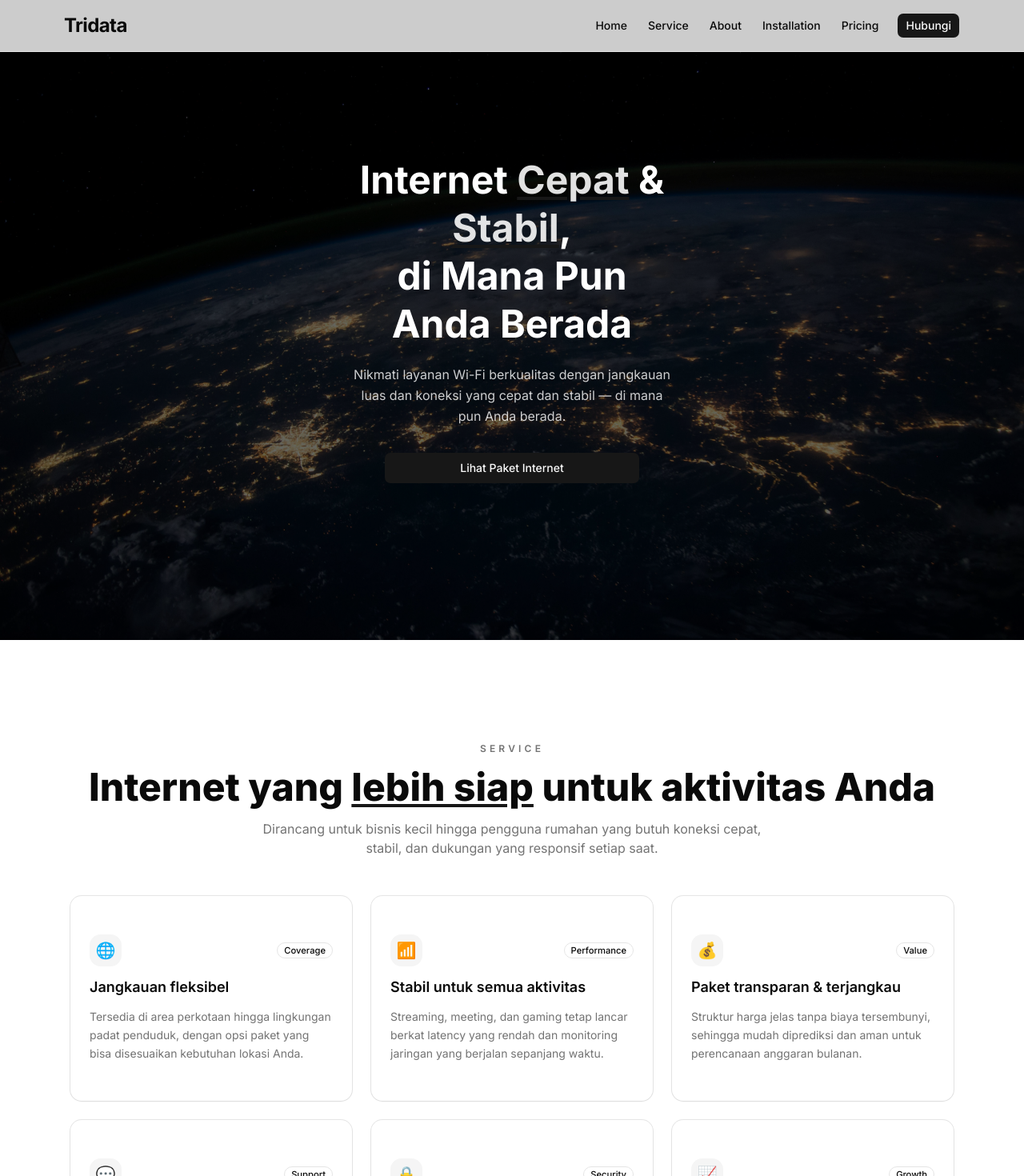
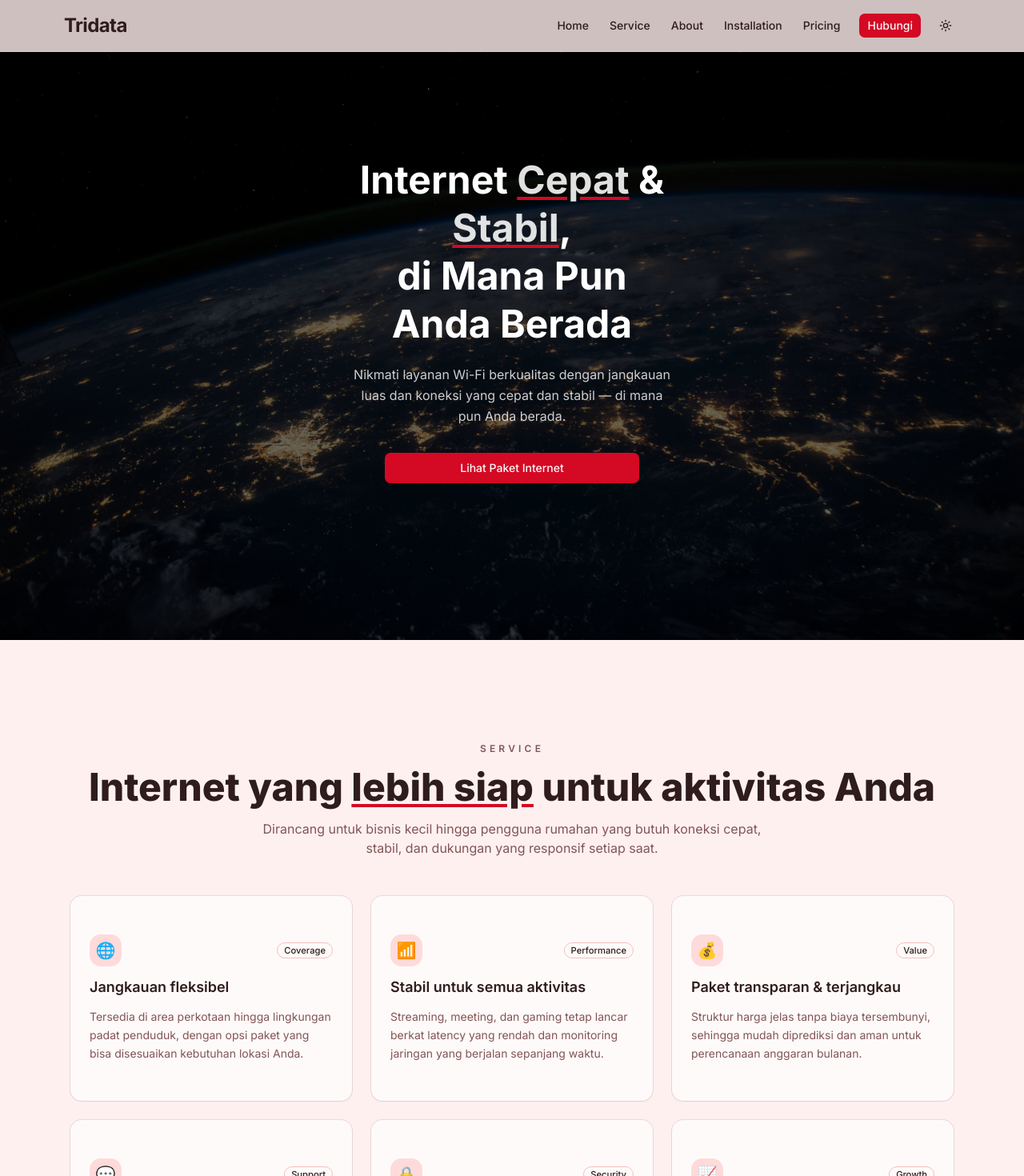
Before and after one commit to anisphia-palettia/tridata_profile_renew, a Next.js app: page / in a window 1280 px wide. Shown: the top 1470 px of the page at 80% size. Built offline with nearby package versions, Linux system fonts and the light colour scheme.

Commit message:
feat: Initialize project with core Next.js structure, theme provider, global styles, and foundational home page sections.

```diff
--- a/package.json
+++ b/package.json
@@ -11,8 +11,10 @@
   "dependencies": {
     "class-variance-authority": "^0.7.1",
     "clsx": "^2.1.1",
+    "framer-motion": "^12.38.0",
     "lucide-react": "^0.577.0",
     "next": "16.2.0",
+    "next-themes": "^0.4.6",
     "radix-ui": "^1.4.3",
     "react": "19.2.4",
     "react-dom": "19.2.4",
--- a/src/app/globals.css
+++ b/src/app/globals.css
@@ -48,72 +48,72 @@
 }
 
 :root {
-  --background: oklch(1 0 0);
-  --foreground: oklch(0.145 0 0);
-  --card: oklch(1 0 0);
-  --card-foreground: oklch(0.145 0 0);
-  --popover: oklch(1 0 0);
-  --popover-foreground: oklch(0.145 0 0);
-  --primary: oklch(0.205 0 0);
-  --primary-foreground: oklch(0.985 0 0);
-  --secondary: oklch(0.97 0 0);
-  --secondary-foreground: oklch(0.205 0 0);
-  --muted: oklch(0.97 0 0);
-  --muted-foreground: oklch(0.556 0 0);
-  --accent: oklch(0.97 0 0);
-  --accent-foreground: oklch(0.205 0 0);
-  --destructive: oklch(0.577 0.245 27.325);
-  --border: oklch(0.922 0 0);
-  --input: oklch(0.922 0 0);
-  --ring: oklch(0.708 0 0);
+  --background: oklch(0.97 0.02 20);     /* Soft crimson-tinted white */
+  --foreground: oklch(0.25 0.03 20);     /* Dark crimson-gray text */
+  --card: oklch(0.99 0.005 20);          /* Almost white with tiny red hint */
+  --card-foreground: oklch(0.25 0.03 20);
+  --popover: oklch(0.99 0.005 20);
+  --popover-foreground: oklch(0.25 0.03 20);
+  --primary: oklch(0.55 0.22 25);        /* Vivid crimson red */
+  --primary-foreground: oklch(0.98 0 0); /* White */
+  --secondary: oklch(0.90 0.05 20);      /* Light crimson-pink */
+  --secondary-foreground: oklch(0.35 0.06 20);
+  --muted: oklch(0.92 0.04 20);          /* Muted crimson-pink */
+  --muted-foreground: oklch(0.50 0.06 20);
+  --accent: oklch(0.90 0.05 20);
+  --accent-foreground: oklch(0.35 0.06 20);
+  --destructive: oklch(0.55 0.22 25);
+  --border: oklch(0.85 0.06 20);         /* Visible crimson-tinted border */
+  --input: oklch(0.85 0.06 20);
+  --ring: oklch(0.55 0.22 25);
   --chart-1: oklch(0.809 0.105 251.813);
   --chart-2: oklch(0.623 0.214 259.815);
   --chart-3: oklch(0.546 0.245 262.881);
   --chart-4: oklch(0.488 0.243 264.376);
   --chart-5: oklch(0.424 0.199 265.638);
   --radius: 0.625rem;
-  --sidebar: oklch(0.985 0 0);
-  --sidebar-foreground: oklch(0.145 0 0);
-  --sidebar-primary: oklch(0.205 0 0);
-  --sidebar-primary-foreground: oklch(0.985 0 0);
-  --sidebar-accent: oklch(0.97 0 0);
-  --sidebar-accent-foreground: oklch(0.205 0 0);
-  --sidebar-border: oklch(0.922 0 0);
-  --sidebar-ring: oklch(0.708 0 0);
+  --sidebar: oklch(0.96 0.02 20);
+  --sidebar-foreground: oklch(0.25 0.03 20);
+  --sidebar-primary: oklch(0.55 0.22 25);
+  --sidebar-primary-foreground: oklch(0.98 0 0);
+  --sidebar-accent: oklch(0.90 0.05 20);
+  --sidebar-accent-foreground: oklch(0.35 0.06 20);
+  --sidebar-border: oklch(0.85 0.06 20);
+  --sidebar-ring: oklch(0.55 0.22 25);
 }
 
 .dark {
-  --background: oklch(0.145 0 0);
-  --foreground: oklch(0.985 0 0);
-  --card: oklch(0.205 0 0);
-  --card-foreground: oklch(0.985 0 0);
-  --popover: oklch(0.205 0 0);
-  --popover-foreground: oklch(0.985 0 0);
-  --primary: oklch(0.922 0 0);
-  --primary-foreground: oklch(0.205 0 0);
-  --secondary: oklch(0.269 0 0);
-  --secondary-foreground: oklch(0.985 0 0);
-  --muted: oklch(0.269 0 0);
-  --muted-foreground: oklch(0.708 0 0);
-  --accent: oklch(0.269 0 0);
-  --accent-foreground: oklch(0.985 0 0);
-  --destructive: oklch(0.704 0.191 22.216);
-  --border: oklch(1 0 0 / 10%);
-  --input: oklch(1 0 0 / 15%);
-  --ring: oklch(0.556 0 0);
+  --background: oklch(0.14 0.015 20);
+  --foreground: oklch(0.95 0.01 20);
+  --card: oklch(0.19 0.02 20);
+  --card-foreground: oklch(0.95 0.01 20);
+  --popover: oklch(0.19 0.02 20);
+  --popover-foreground: oklch(0.95 0.01 20);
+  --primary: oklch(0.62 0.22 25);
+  --primary-foreground: oklch(0.98 0 0);
+  --secondary: oklch(0.25 0.03 20);
+  --secondary-foreground: oklch(0.95 0.01 20);
+  --muted: oklch(0.22 0.02 20);
+  --muted-foreground: oklch(0.65 0.05 20);
+  --accent: oklch(0.26 0.04 20);
+  --accent-foreground: oklch(0.95 0.01 20);
+  --destructive: oklch(0.62 0.22 25);
+  --border: oklch(0.3 0.04 20 / 40%);
+  --input: oklch(0.3 0.04 20 / 50%);
+  --ring: oklch(0.62 0.22 25);
   --chart-1: oklch(0.809 0.105 251.813);
   --chart-2: oklch(0.623 0.214 259.815);
   --chart-3: oklch(0.546 0.245 262.881);
   --chart-4: oklch(0.488 0.243 264.376);
   --chart-5: oklch(0.424 0.199 265.638);
-  --sidebar: oklch(0.205 0 0);
-  --sidebar-foreground: oklch(0.985 0 0);
-  --sidebar-primary: oklch(0.488 0.243 264.376);
-  --sidebar-primary-foreground: oklch(0.985 0 0);
-  --sidebar-accent: oklch(0.269 0 0);
-  --sidebar-accent-foreground: oklch(0.985 0 0);
-  --sidebar-border: oklch(1 0 0 / 10%);
-  --sidebar-ring: oklch(0.556 0 0);
+  --sidebar: oklch(0.19 0.02 20);
+  --sidebar-foreground: oklch(0.95 0.01 20);
+  --sidebar-primary: oklch(0.62 0.22 25);
+  --sidebar-primary-foreground: oklch(0.98 0 0);
+  --sidebar-accent: oklch(0.26 0.04 20);
+  --sidebar-accent-foreground: oklch(0.95 0.01 20);
+  --sidebar-border: oklch(0.3 0.04 20 / 40%);
+  --sidebar-ring: oklch(0.62 0.22 25);
 }
 
 @layer base {
--- a/src/app/layout.tsx
+++ b/src/app/layout.tsx
@@ -2,6 +2,7 @@ import type { Metadata } from "next";
 import { Inter } from "next/font/google";
 import "./globals.css";
 import { cn } from "@/lib/utils";
+import { ThemeProvider } from "@/components/theme-provider";
 
 const inter = Inter({ subsets: ["latin"], variable: "--font-sans" });
 
@@ -17,8 +18,21 @@ export default function RootLayout({
   children: React.ReactNode;
 }>) {
   return (
-    <html lang="id" className={cn("h-full antialiased", inter.variable)}>
-      <body className="min-h-full flex flex-col font-sans">{children}</body>
+    <html
+      lang="id"
+      className={cn("h-full antialiased", inter.variable)}
+      suppressHydrationWarning
+    >
+      <body className="min-h-full flex flex-col font-sans">
+        <ThemeProvider
+          attribute="class"
+          defaultTheme="system"
+          enableSystem
+          disableTransitionOnChange
+        >
+          {children}
+        </ThemeProvider>
+      </body>
     </html>
   );
 }
--- /dev/null
+++ b/src/components/mode-toggle.tsx
@@ -0,0 +1,23 @@
+"use client"
+
+import * as React from "react"
+import { Moon, Sun } from "lucide-react"
+import { useTheme } from "next-themes"
+
+import { Button } from "@/components/ui/button"
+
+export function ModeToggle() {
+  const { theme, setTheme } = useTheme()
+
+  return (
+    <Button
+      variant="ghost"
+      size="icon"
+      onClick={() => setTheme(theme === "light" ? "dark" : "light")}
+    >
+      <Sun className="h-[1.2rem] w-[1.2rem] rotate-0 scale-100 transition-all dark:-rotate-90 dark:scale-0" />
+      <Moon className="absolute h-[1.2rem] w-[1.2rem] rotate-90 scale-0 transition-all dark:rotate-0 dark:scale-100" />
+      <span className="sr-only">Toggle theme</span>
+    </Button>
+  )
+}
--- a/src/components/sections/app-navbar.tsx
+++ b/src/components/sections/app-navbar.tsx
@@ -10,6 +10,7 @@ import {
 } from "@/components/ui/sheet";
 import { scrollToSection } from "@/lib/scroll-to-section";
 import { Menu } from "lucide-react";
+import { ModeToggle } from "@/components/mode-toggle";
 
 interface MenuItem {
   label: string;
@@ -61,6 +62,9 @@ export default function AppNavbar() {
               Hubungi
             </a>
           </Button>
+          <div className="ml-2">
+            <ModeToggle />
+          </div>
         </div>
 
         {/* Mobile Button */}
@@ -74,7 +78,10 @@ export default function AppNavbar() {
             </SheetTrigger>
 
             <SheetContent side="left" className="w-64">
-              <SheetTitle className="text-xl font-bold">Tridata</SheetTitle>
+              <div className="flex items-center justify-between">
+                <SheetTitle className="text-xl font-bold">Tridata</SheetTitle>
+                <ModeToggle />
+              </div>
 
               <nav className="mt-6 flex flex-col gap-1">
                 {menus.map((menu) => (
--- a/src/components/sections/home-footer.tsx
+++ b/src/components/sections/home-footer.tsx
@@ -35,11 +35,11 @@ export default function HomeFooter() {
               Perum Bumi Mas 1 Blok P No.1, Mojorejo, Kec. Taman, Kota Madiun
             </a>
             <a
-              href="https://wa.me/6285136506354"
+              href="https://wa.me/628113396171"
               target="_blank"
               className="block text-sm text-muted-foreground hover:text-foreground hover:underline"
             >
-              0811-3396-105
+              +62 811-3396-171
             </a>
             <a
               href="mailto:admin@tridata.co.id"
@@ -73,7 +73,7 @@ export default function HomeFooter() {
               Cara Order
             </button>
             <a
-              href="https://wa.me/6285136506354"
+              href="https://wa.me/628113396171"
               target="_blank"
               className="block text-sm text-muted-foreground hover:text-foreground hover:underline"
             >
--- a/src/components/sections/home-hero.tsx
+++ b/src/components/sections/home-hero.tsx
@@ -2,6 +2,7 @@
 
 import { Button } from "@/components/ui/button";
 import { scrollToSection } from "@/lib/scroll-to-section";
+import { FadeIn } from "@/components/ui/fade-in";
 
 export default function HomeHero() {
   return (
@@ -19,18 +20,23 @@ export default function HomeHero() {
 
       {/* Content */}
       <div className="relative z-10 mx-auto max-w-md px-6 text-center text-white">
+        <FadeIn delay={0.1}>
           <h1 className="mb-5 text-4xl font-bold leading-tight sm:text-5xl">
             Internet <span className="text-primary-foreground/90 underline decoration-primary underline-offset-4">Cepat</span> &{" "}
             <span className="text-primary-foreground/90 underline decoration-primary underline-offset-4">Stabil</span>,
             <br />
             di Mana Pun Anda Berada
           </h1>
+        </FadeIn>
 
+        <FadeIn delay={0.2}>
           <p className="mb-8 text-sm leading-relaxed text-white/80 sm:text-base">
             Nikmati layanan Wi-Fi berkualitas dengan jangkauan luas dan koneksi
             yang cepat dan stabil — di mana pun Anda berada.
           </p>
+        </FadeIn>
 
+        <FadeIn delay={0.3}>
           <Button
             size="lg"
             className="w-full max-w-xs"
@@ -38,6 +44,7 @@ export default function HomeHero() {
           >
             Lihat Paket Internet
           </Button>
+        </FadeIn>
       </div>
     </section>
   );
--- a/src/components/sections/home-price.tsx
+++ b/src/components/sections/home-price.tsx
@@ -1,78 +1,92 @@
+"use client";
+
+import { useState } from "react";
 import { Card, CardContent } from "@/components/ui/card";
 import { Badge } from "@/components/ui/badge";
 import { Button } from "@/components/ui/button";
+import { cn } from "@/lib/utils";
+import { FadeIn } from "@/components/ui/fade-in";
 
 interface Package {
   name: string;
   label: string;
   speed: number;
-  price: number;
+  priceMadiun: number;
+  priceSamarinda: number;
   suitableFor: string;
   badge: string;
 }
 
 const packages: Package[] = [
   {
-    name: "super-hemat-15",
-    label: "Super Hemat 15 Mbps",
-    speed: 15,
-    price: 100_000,
+    name: "super-hemat-35",
+    label: "Super Hemat 35 Mbps",
+    speed: 35,
+    priceMadiun: 100_000,
+    priceSamarinda: 125_000,
     suitableFor: "penggunaan harian ringan",
-    badge: "Favorit",
+    badge: "New!",
   },
   {
-    name: "hemat-20",
-    label: "Hemat 20 Mbps",
-    speed: 20,
-    price: 110_000,
+    name: "hemat-40",
+    label: "Hemat 40 Mbps",
+    speed: 40,
+    priceMadiun: 110_000,
+    priceSamarinda: 135_000,
     suitableFor: "penggunaan harian ringan",
     badge: "",
   },
   {
-    name: "hemat-25",
-    label: "Hemat 25 Mbps",
-    speed: 25,
-    price: 125_000,
+    name: "hemat-45",
+    label: "Hemat 45 Mbps",
+    speed: 45,
+    priceMadiun: 125_000,
+    priceSamarinda: 150_000,
     suitableFor: "streaming & WFH",
     badge: "",
   },
   {
-    name: "hemat-30",
-    label: "Hemat 30 Mbps",
-    speed: 30,
-    price: 135_000,
+    name: "hemat-50",
+    label: "Hemat 50 Mbps",
+    speed: 50,
+    priceMadiun: 135_000,
+    priceSamarinda: 165_000,
     suitableFor: "streaming & WFH",
     badge: "",
   },
   {
-    name: "hemat-35",
-    label: "Hemat 35 Mbps",
-    speed: 35,
-    price: 150_000,
+    name: "hemat-55",
+    label: "Hemat 55 Mbps",
+    speed: 55,
+    priceMadiun: 150_000,
+    priceSamarinda: 185_000,
     suitableFor: "streaming & WFH",
     badge: "",
-  },
-  {
-    name: "premium-55",
-    label: "Premium 55 Mbps",
-    speed: 55,
-    price: 165_000,
-    suitableFor: "rumah dengan banyak perangkat",
-    badge: "Premium",
   },
   {
     name: "premium-75",
     label: "Premium 75 Mbps",
     speed: 75,
-    price: 210_000,
+    priceMadiun: 165_000,
+    priceSamarinda: 210_000,
     suitableFor: "rumah dengan banyak perangkat",
     badge: "Premium",
   },
   {
-    name: "premium-90",
-    label: "Premium 90 Mbps",
-    speed: 90,
-    price: 250_000,
+    name: "premium-95",
+    label: "Premium 95 Mbps",
+    speed: 95,
+    priceMadiun: 210_000,
+    priceSamarinda: 260_000,
+    suitableFor: "rumah dengan banyak perangkat",
+    badge: "Premium",
+  },
+  {
+    name: "premium-110",
+    label: "Premium 110 Mbps",
+    speed: 110,
+    priceMadiun: 250_000,
+    priceSamarinda: 310_000,
     suitableFor: "rumah dengan banyak perangkat",
     badge: "Premium",
   },
@@ -87,11 +101,15 @@ function formatPrice(value: number) {
 }
 
 export default function HomePrice() {
+  const [branch, setBranch] = useState<"Madiun" | "Samarinda">("Madiun");
+
   return (
     <section id="section-pricing">
       <div className="mx-auto max-w-6xl space-y-10 px-6 py-16">
         {/* Heading */}
-        <header className="space-y-3 text-center">
+        <header className="space-y-6 text-center">
+          <FadeIn>
+            <div className="space-y-3">
               <p className="text-xs font-semibold uppercase tracking-[0.35em] text-muted-foreground">
                 Paket internet
               </p>
@@ -102,13 +120,40 @@ export default function HomePrice() {
                 Semua paket Non FUP dengan kuota tanpa batas dan dukungan teknis
                 24/7.
               </p>
+            </div>
+          </FadeIn>
+
+          {/* Branch Toggle */}
+          <FadeIn delay={0.1}>
+            <div className="inline-flex items-center justify-center rounded-lg bg-muted p-1">
+              <button
+                onClick={() => setBranch("Madiun")}
+                className={cn(
+                  "inline-flex items-center justify-center whitespace-nowrap rounded-md px-6 py-2.5 text-sm font-medium transition-all",
+                  branch === "Madiun" ? "bg-background text-foreground shadow-sm" : "text-muted-foreground hover:bg-muted/50"
+                )}
+              >
+                Madiun
+              </button>
+              <button
+                onClick={() => setBranch("Samarinda")}
+                className={cn(
+                  "inline-flex items-center justify-center whitespace-nowrap rounded-md px-6 py-2.5 text-sm font-medium transition-all",
+                  branch === "Samarinda" ? "bg-background text-foreground shadow-sm" : "text-muted-foreground hover:bg-muted/50"
+                )}
+              >
+                Samarinda
+              </button>
+            </div>
+          </FadeIn>
         </header>
 
         {/* Grid cards */}
         <div className="grid gap-6 md:grid-cols-3">
-          {packages.map((pkg) => (
-            <Card key={pkg.name}>
-              <CardContent className="space-y-4 p-6">
+          {packages.map((pkg, index) => (
+            <FadeIn key={pkg.name} delay={index * 0.1}>
+              <Card className="h-full">
+                <CardContent className="space-y-4 p-6 flex flex-col h-full">
                   <div className="flex items-center justify-between gap-2">
                     <h3 className="text-lg font-semibold">{pkg.label}</h3>
                     {pkg.badge && (
@@ -122,7 +167,7 @@ export default function HomePrice() {
                     Non FUP · Unlimited
                   </p>
 
-                <div>
+                  <div className="mt-2">
                     <p className="text-xs text-muted-foreground">
                       Kecepatan hingga
                     </p>
@@ -132,22 +177,22 @@ export default function HomePrice() {
                     </p>
                   </div>
 
-                <div>
+                  <div className="mt-2">
                     <p className="text-xs text-muted-foreground">
-                    Harga per bulan
+                      Harga per bulan ({branch})
                     </p>
                     <p className="text-2xl font-bold text-primary">
-                    {formatPrice(pkg.price)}
+                      {formatPrice(branch === "Madiun" ? pkg.priceMadiun : pkg.priceSamarinda)}
                     </p>
                   </div>
 
-                <ul className="space-y-1 text-xs text-muted-foreground">
-                  <li>Instalasi mudah oleh teknisi kami</li>
-                  <li>Dukungan gangguan 24/7</li>
-                  <li>Cocok untuk {pkg.suitableFor}</li>
+                  <ul className="space-y-1 text-xs text-muted-foreground mt-4 mb-6 grow">
+                    <li>✓ Instalasi mudah oleh teknisi kami</li>
+                    <li>✓ Dukungan gangguan 24/7</li>
+                    <li>✓ Cocok untuk {pkg.suitableFor}</li>
                   </ul>
 
-                <Button asChild className="w-full">
+                  <Button asChild className="w-full mt-auto">
                     <a
                       href="https://wa.me/6285136506354"
                       target="_blank"
@@ -157,6 +202,7 @@ export default function HomePrice() {
                   </Button>
                 </CardContent>
               </Card>
+            </FadeIn>
           ))}
         </div>
       </div>
--- a/src/components/sections/home-service.tsx
+++ b/src/components/sections/home-service.tsx
@@ -1,5 +1,6 @@
 import { Card, CardContent } from "@/components/ui/card";
 import { Badge } from "@/components/ui/badge";
+import { FadeIn } from "@/components/ui/fade-in";
 
 interface ServiceItem {
   icon: string;
@@ -66,9 +67,12 @@ export default function HomeService() {
       <div className="mx-auto max-w-6xl space-y-12 px-6 py-32">
         {/* Heading */}
         <header className="space-y-4 text-center">
+          <FadeIn>
             <p className="text-xs font-semibold uppercase tracking-[0.35em] text-muted-foreground">
               Service
             </p>
+          </FadeIn>
+          <FadeIn delay={0.1}>
             <h2 className="text-4xl font-extrabold md:text-5xl">
               Internet yang{" "}
               <span className="underline decoration-primary underline-offset-4">
@@ -76,19 +80,20 @@ export default function HomeService() {
               </span>{" "}
               untuk aktivitas Anda
             </h2>
+          </FadeIn>
+          <FadeIn delay={0.2}>
             <p className="mx-auto max-w-2xl text-sm text-muted-foreground md:text-base">
               Dirancang untuk bisnis kecil hingga pengguna rumahan yang butuh
               koneksi cepat, stabil, dan dukungan yang responsif setiap saat.
             </p>
+          </FadeIn>
         </header>
 
         {/* Feature cards */}
         <div className="grid gap-6 md:grid-cols-2 lg:grid-cols-3">
-          {services.map((service) => (
-            <Card
-              key={service.title}
-              className="transition-all duration-200 hover:-translate-y-1 hover:shadow-lg"
-            >
+          {services.map((service, index) => (
+            <FadeIn key={service.title} delay={index * 0.1}>
+              <Card className="h-full transition-all duration-200 hover:-translate-y-1 hover:shadow-lg">
                 <CardContent className="space-y-3 p-6">
                   <div className="flex items-center justify-between">
                     <span className="inline-flex h-10 w-10 items-center justify-center rounded-xl bg-muted text-xl">
@@ -104,6 +109,7 @@ export default function HomeService() {
                   </p>
                 </CardContent>
               </Card>
+            </FadeIn>
           ))}
         </div>
       </div>
--- /dev/null
+++ b/src/components/theme-provider.tsx
@@ -0,0 +1,11 @@
+"use client";
+
+import * as React from "react";
+import { ThemeProvider as NextThemesProvider } from "next-themes";
+
+export function ThemeProvider({
+  children,
+  ...props
+}: React.ComponentProps<typeof NextThemesProvider>) {
+  return <NextThemesProvider {...props}>{children}</NextThemesProvider>;
+}
--- /dev/null
+++ b/src/components/ui/fade-in.tsx
@@ -0,0 +1,31 @@
+"use client";
+
+import { motion } from "framer-motion";
+
+interface FadeInProps {
+  children: React.ReactNode;
+  delay?: number;
+  className?: string;
+  direction?: "up" | "down" | "left" | "right";
+}
+
+export function FadeIn({ children, delay = 0, className, direction = "up" }: FadeInProps) {
+  const directions = {
+    up: { y: 40, x: 0 },
+    down: { y: -40, x: 0 },
+    left: { x: 40, y: 0 },
+    right: { x: -40, y: 0 },
+  };
+
+  return (
+    <motion.div
+      initial={{ opacity: 0, ...directions[direction] }}
+      whileInView={{ opacity: 1, x: 0, y: 0 }}
+      viewport={{ once: true, margin: "-10%" }}
+      transition={{ duration: 0.6, delay, ease: [0.21, 0.47, 0.32, 0.98] }}
+      className={className}
+    >
+      {children}
+    </motion.div>
+  );
+}
```
Also changed, not shown: src/components/sections/home-about.tsx (+17 -8 lines), 1 other file (tests, documents, lock files or other folders). Lines whose indentation alone changed are shown as unchanged.
